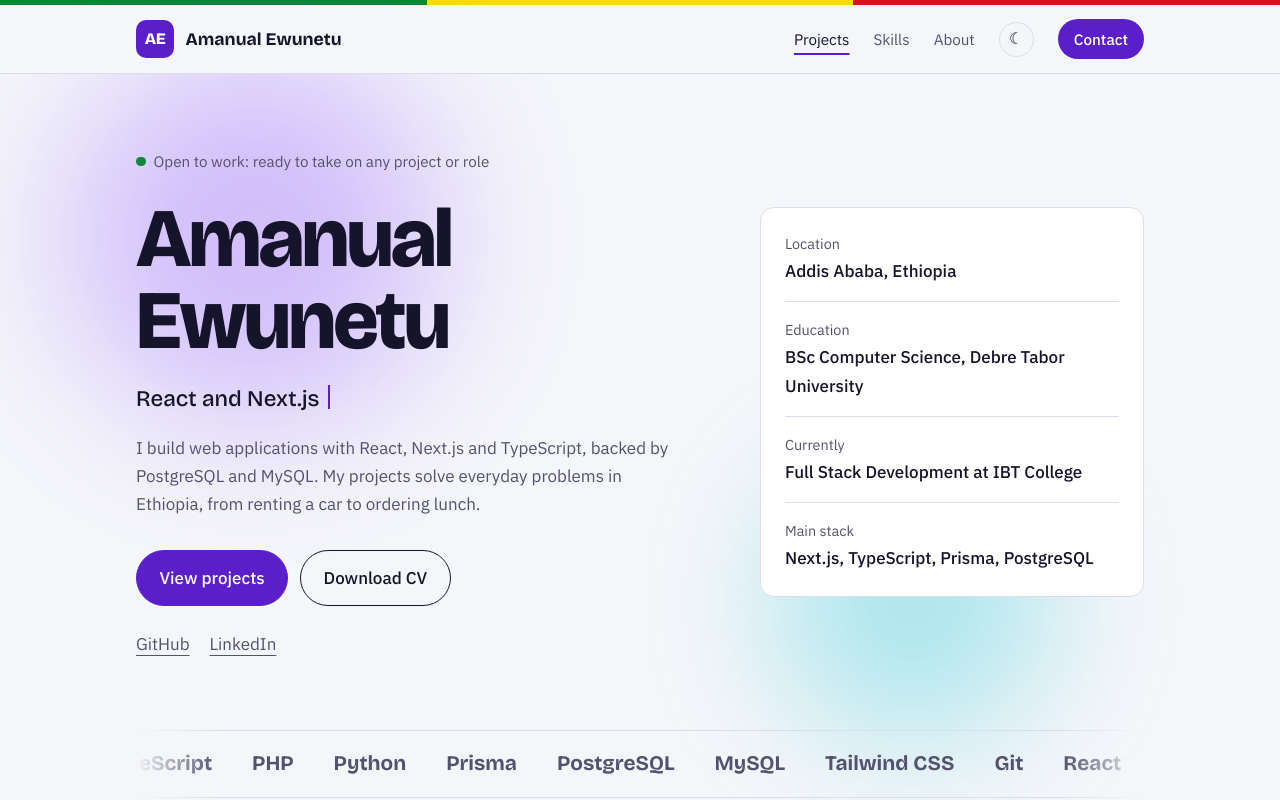
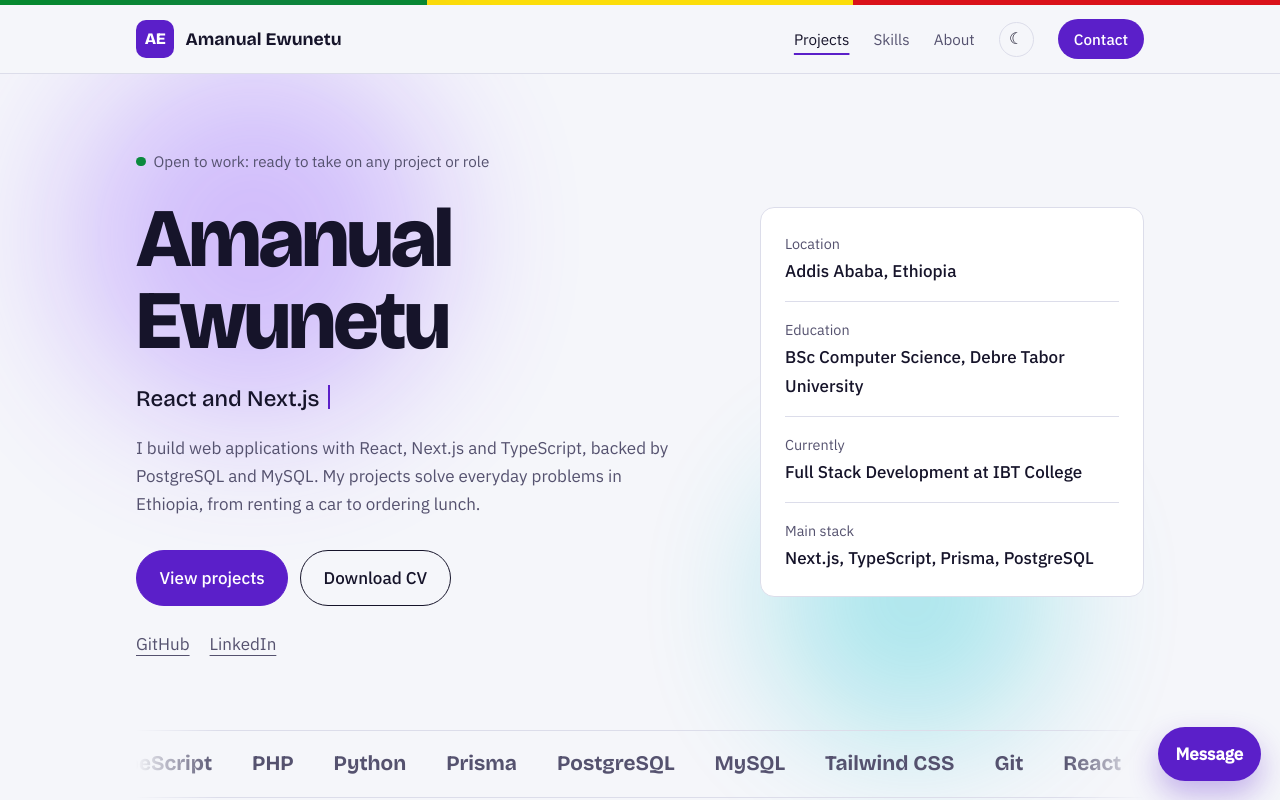
Before and after one commit to Amanual-ew/portfolio-by-react, a React (Vite) app: page / in a window 1280 px wide. Shown: the top 800 px of the page. Built offline with nearby package versions, Linux system fonts and the light colour scheme.

Commit message:
Add: floating WhatsApp quick message widget

```diff
--- a/src/App.jsx
+++ b/src/App.jsx
@@ -13,6 +13,7 @@ export default function App() {
   const active = useActive(['work', 'skills', 'about', 'contact'])
   const loop = [...TECH, ...TECH]
   const [message, setMessage] = useState('')
+  const [chatOpen, setChatOpen] = useState(false)
 
   const handleSendMessage = (event) => {
     event.preventDefault()
@@ -23,6 +24,7 @@ export default function App() {
     const url = `https://wa.me/${PHONE.replace('+', '')}?text=${encodeURIComponent(text)}`
     window.open(url, '_blank', 'noopener,noreferrer')
     setMessage('')
+    setChatOpen(false)
   }
 
   useEffect(() => {
@@ -65,27 +67,42 @@ export default function App() {
             <a href="#contact">Contact</a>
           </nav>
 
-          <div className="footer-meta footer-meta--stack">
-            <div className="footer-form-card">
-              <span className="footer-form-label">Quick message</span>
-              <form className="footer-form" onSubmit={handleSendMessage}>
+          <div className="footer-meta">
+            <span>© 2026</span>
+            <span>Built with React + Vite</span>
+          </div>
+        </div>
+      </footer>
+
+      <div className="chat-widget">
+        <button
+          type="button"
+          className="chat-toggle"
+          onClick={() => setChatOpen((open) => !open)}
+          aria-label="Open quick message"
+        >
+          Message
+        </button>
+
+        {chatOpen && (
+          <div className="chat-panel">
+            <div className="chat-header">
+              <span>Quick message</span>
+              <button type="button" className="chat-close" onClick={() => setChatOpen(false)} aria-label="Close chat">×</button>
+            </div>
+            <form className="chat-form" onSubmit={handleSendMessage}>
               <textarea
                 value={message}
                 onChange={(event) => setMessage(event.target.value)}
                 placeholder="Write your message..."
-                  rows="2"
+                rows="3"
                 aria-label="Write your message"
               />
-                <button type="submit">Send</button>
+              <button type="submit">Send on WhatsApp</button>
             </form>
           </div>
-            <div className="footer-copy">
-              <span>© 2026</span>
-              <span>Built with React + Vite</span>
+        )}
       </div>
-          </div>
-        </div>
-      </footer>
     </>
   )
 }
--- a/src/index.css
+++ b/src/index.css
@@ -119,15 +119,18 @@ h2{font-family:var(--display);font-weight:700;font-size:clamp(1.8rem,4vw,2.5rem)
 .footer-nav a{text-decoration:none;color:var(--muted)}
 .footer-nav a:hover{color:var(--ink)}
 .footer-meta{display:flex;align-items:center;gap:.8rem;flex-wrap:wrap}
-.footer-meta--stack{align-items:flex-end;flex-direction:column}
-.footer-form-card{display:grid;gap:.55rem;padding:.8rem .9rem;border:1px solid var(--line);border-radius:14px;background:linear-gradient(180deg, rgba(255,255,255,.5), rgba(91,31,201,.02));box-shadow:0 12px 28px rgba(17,16,30,.04)}
-.footer-form-label{font-size:.75rem;letter-spacing:.08em;text-transform:uppercase;color:var(--accent);font-weight:700}
-.footer-form{display:flex;align-items:flex-end;gap:.7rem;flex-wrap:wrap}
-.footer-form textarea{width:min(22rem,70vw);min-height:2.7rem;max-height:7rem;resize:vertical;border:1px solid var(--line);background:rgba(255,255,255,.45);border-radius:12px;padding:.7rem .85rem;color:var(--ink);font:inherit}
-.footer-form textarea:focus{outline:none;border-color:var(--accent);box-shadow:0 0 0 3px rgba(91,31,201,.12)}
-.footer-form button{border:none;border-radius:999px;background:var(--accent);color:var(--on-accent);padding:.7rem 1.1rem;font:inherit;font-weight:600;cursor:pointer;box-shadow:0 12px 28px rgba(91,31,201,.25);transition:transform .2s ease, box-shadow .2s ease}
-.footer-form button:hover{transform:translateY(-2px);box-shadow:0 16px 30px rgba(91,31,201,.32)}
-.footer-copy{display:flex;align-items:center;gap:.8rem;flex-wrap:wrap}
+.chat-widget{position:fixed;right:1.2rem;bottom:1.2rem;z-index:50;display:flex;flex-direction:column;align-items:flex-end;gap:.75rem}
+.chat-toggle{border:none;border-radius:999px;background:var(--accent);color:var(--on-accent);padding:.8rem 1.1rem;font:inherit;font-weight:700;cursor:pointer;box-shadow:0 14px 30px rgba(91,31,201,.32);transition:transform .2s ease, box-shadow .2s ease}
+.chat-toggle:hover{transform:translateY(-2px);box-shadow:0 18px 30px rgba(91,31,201,.38)}
+.chat-panel{width:min(22rem,calc(100vw - 2rem));border:1px solid var(--line);background:rgba(17,16,30,.94);color:var(--ink);border-radius:16px;overflow:hidden;box-shadow:0 20px 45px rgba(10,8,25,.35);backdrop-filter:blur(10px)}
+.chat-header{display:flex;align-items:center;justify-content:space-between;padding:.75rem .9rem;background:rgba(255,255,255,.04);border-bottom:1px solid rgba(255,255,255,.08);color:#fff;font-size:.9rem;font-weight:600}
+.chat-close{border:none;background:transparent;color:#fff;font-size:1.35rem;cursor:pointer;line-height:1}
+.chat-form{display:grid;gap:.75rem;padding:.9rem}
+.chat-form textarea{width:100%;min-height:4.5rem;resize:vertical;border:1px solid rgba(255,255,255,.12);background:rgba(255,255,255,.04);border-radius:10px;padding:.75rem .85rem;color:#fff;font:inherit}
+.chat-form textarea::placeholder{color:rgba(236,235,247,.62)}
+.chat-form textarea:focus{outline:none;border-color:rgba(180,155,255,.9);box-shadow:0 0 0 3px rgba(180,155,255,.18)}
+.chat-form button{border:none;border-radius:999px;background:linear-gradient(135deg, #7c46ff, #b39bff);color:#fff;padding:.75rem 1rem;font:inherit;font-weight:700;cursor:pointer;transition:transform .2s ease, filter .2s ease}
+.chat-form button:hover{transform:translateY(-1px);filter:brightness(1.04)}
 @media (max-width:48rem){
   .hero,.proj,.about{grid-template-columns:1fr;gap:1.75rem}
   .proj.flip .shot{order:0}
```
Lines whose indentation alone changed are shown as unchanged.
